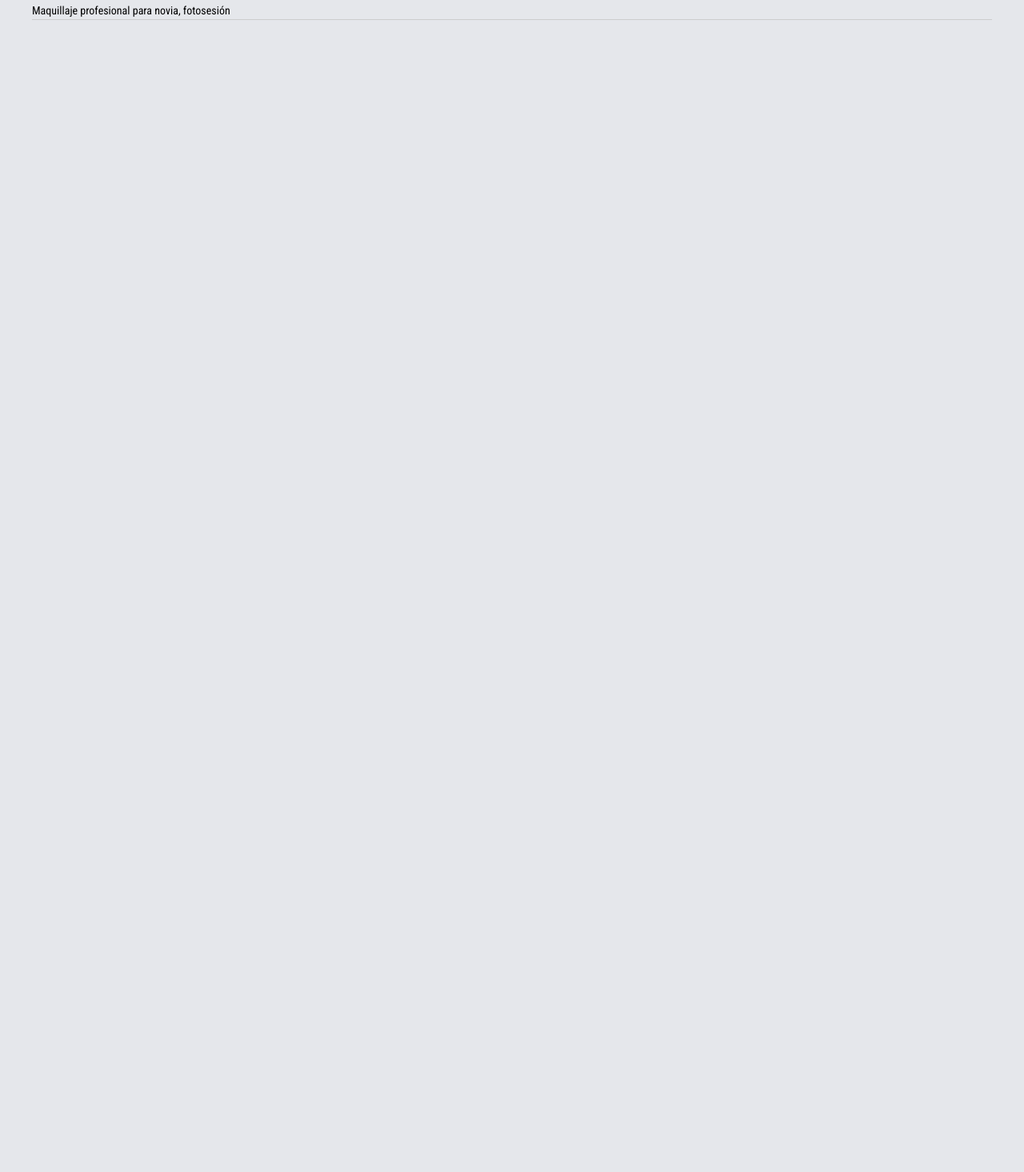
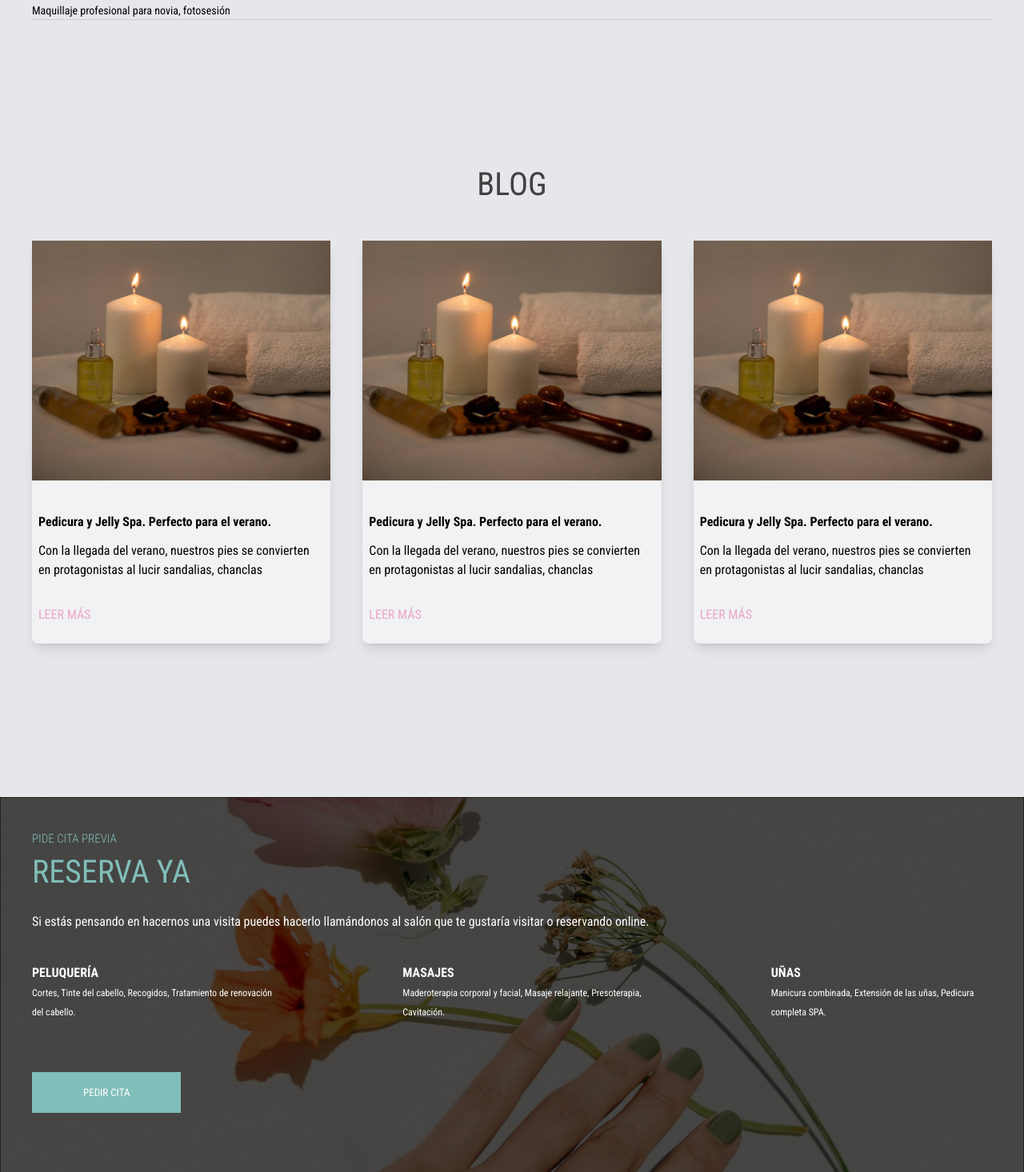
Before and after one commit to biigkeviindev/landingestetica, a Next.js app: page / in a window 1280 px wide. Shown: the part 3064-4530 px from the top of the page at 80% size. Before the commit the page ends 3185 px from the top, so only its background shows below. Built offline with nearby package versions, Linux system fonts and the light colour scheme.

Commit message:
feat: fix blog on saving

```diff
--- a/components/BannerCita.tsx
+++ b/components/BannerCita.tsx
@@ -12,7 +12,7 @@ const BannerCita = () => {
             al salón que te gustaría visitar o reservando online.
           </p>
         </div>
-        <div className="flex pt-10 gap-40 text-white">
+        <div className="flex flex-col lg:flex-row pt-10 gap-8 mb-6 lg:gap-40 text-white">
           <div>
             <h6 className="font-bold">PELUQUERÍA</h6>
             <span className="text-[12px]">
@@ -34,7 +34,7 @@ const BannerCita = () => {
             </span>
           </div>
         </div>
-        <div className="py-10">
+        <div className="lg:py-10">
           <button className="bg-[#80BEB9]  px-16 py-4  text-white text-[13px]">
             PEDIR CITA
           </button>
--- a/components/Blog.tsx
+++ b/components/Blog.tsx
@@ -2,11 +2,11 @@ import React from "react";
 
 const Blog = () => {
   return (
-    <section className="m-h-[30rem] flex flex-col items-center justify-center px-10 pt-[5rem] mb-[10rem]">
+    <section className="m-h-[30rem] flex flex-col items-center justify-center px-10 py-[2rem] lg:pt-[5rem] lg:mb-[10rem]">
       <div className="mb-10">
         <h2 className="section-title">BLOG</h2>
       </div>
-      <div className="flex gap-10">
+      <div className="flex flex-col lg:flex-row gap-10">
         <ItemBlog />
         <ItemBlog />
         <ItemBlog />
--- a/pages/index.tsx
+++ b/pages/index.tsx
@@ -22,10 +22,10 @@ export default function Home() {
         <Services />
         <About />
         <Prices />
-        {/* <Blog />  */}
+        <Blog />
       </div>
-      {/* <BannerCita />
-      <div className="container mx-auto">
+      <BannerCita />
+      {/*       <div className="container mx-auto">
         <Footer />
       </div> */}
     </section>
```
